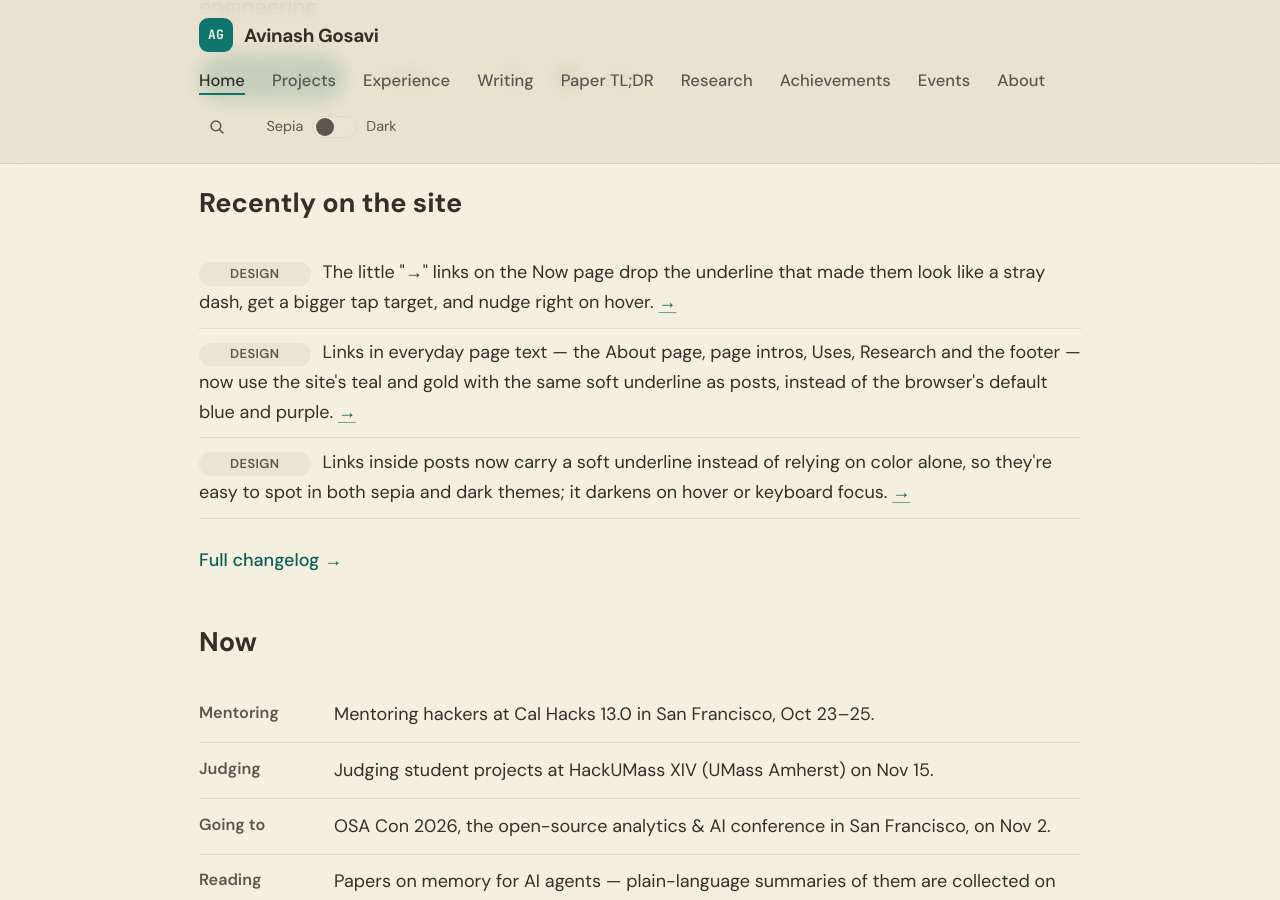
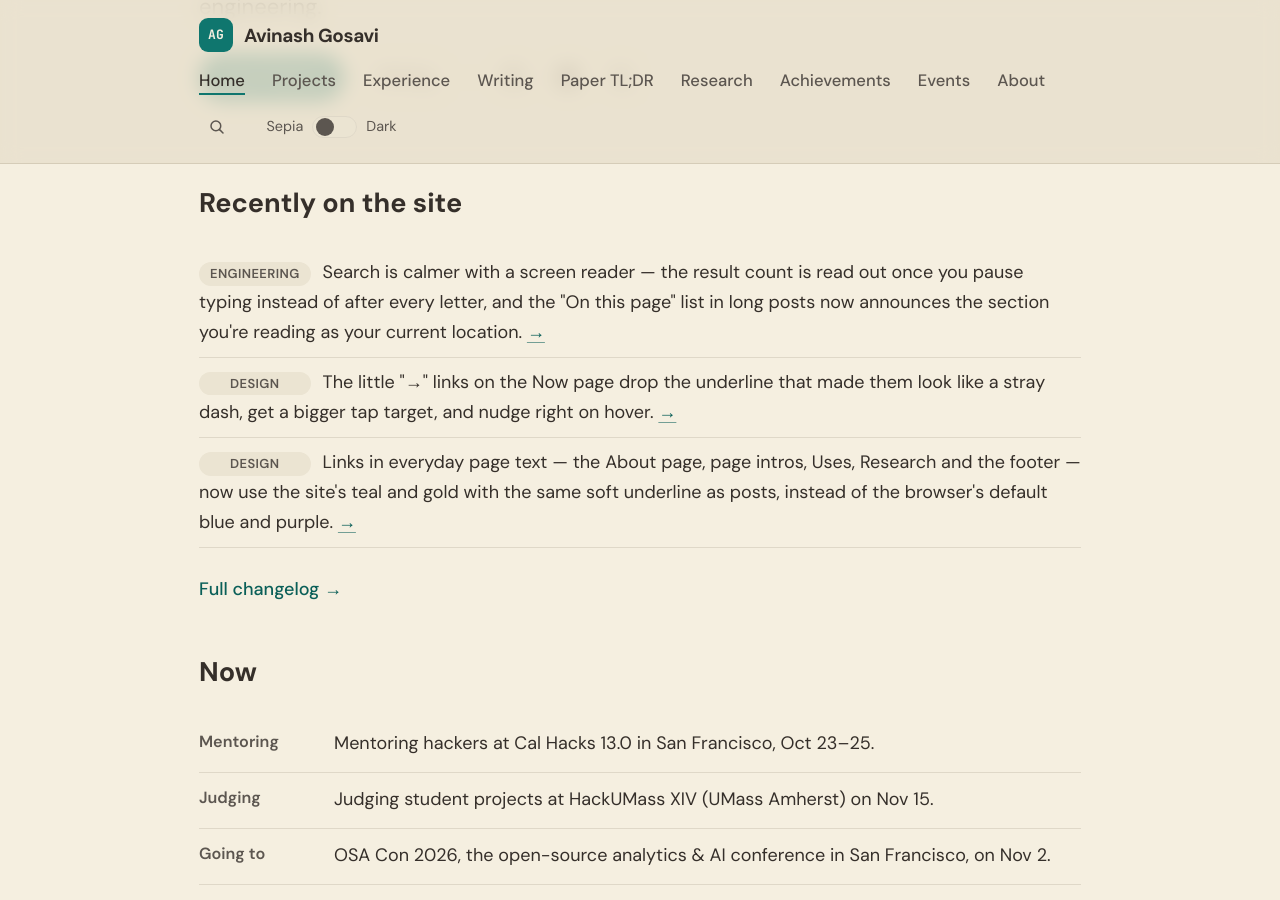
Before and after one commit to aag1091-alt/avinashgosavi.com, a Jekyll site: the page built from index.md, in a window 1280 px wide and 900 px high, scrolled down 554 px. Built offline with Jekyll 4.4.1, drawn with Linux system fonts in a browser that asks for light colours.

Commit message:
Engineering: /search announces result counts after typing pauses; TOC uses aria-current=location
Co-Authored-By: Claude <noreply@anthropic.com>

```diff
--- a/_data/changelog.yml
+++ b/_data/changelog.yml
@@ -1,5 +1,9 @@
 # Public changelog shown on /changelog and (latest 3) on the homepage.
 # Newest first. desk: Writing | Design | Engineering
+- date: 2026-10-23
+  desk: Engineering
+  text: Search is calmer with a screen reader — the result count is read out once you pause typing instead of after every letter, and the "On this page" list in long posts now announces the section you're reading as your current location.
+  link: /search/
 - date: 2026-10-23
   desk: Design
   text: The little "→" links on the Now page drop the underline that made them look like a stray dash, get a bigger tap target, and nudge right on hover.
--- a/_includes/post-tools.html
+++ b/_includes/post-tools.html
@@ -20,7 +20,7 @@
         var mark=function(id){
           if(cur===id||!links[id]) return;
           if(cur&&links[cur]) links[cur].removeAttribute('aria-current');
-          links[id].setAttribute('aria-current','true'); cur=id;
+          links[id].setAttribute('aria-current','location'); cur=id;
         };
         var io=new IntersectionObserver(function(){
           // current = last h2 whose top is above 30% of the viewport
```
Also changed, not shown: search.md (+17 -9 lines).
